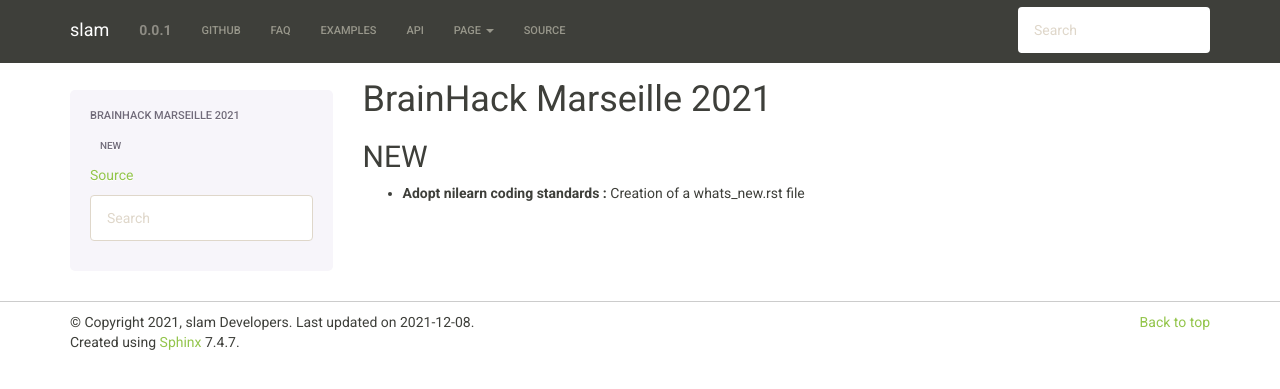
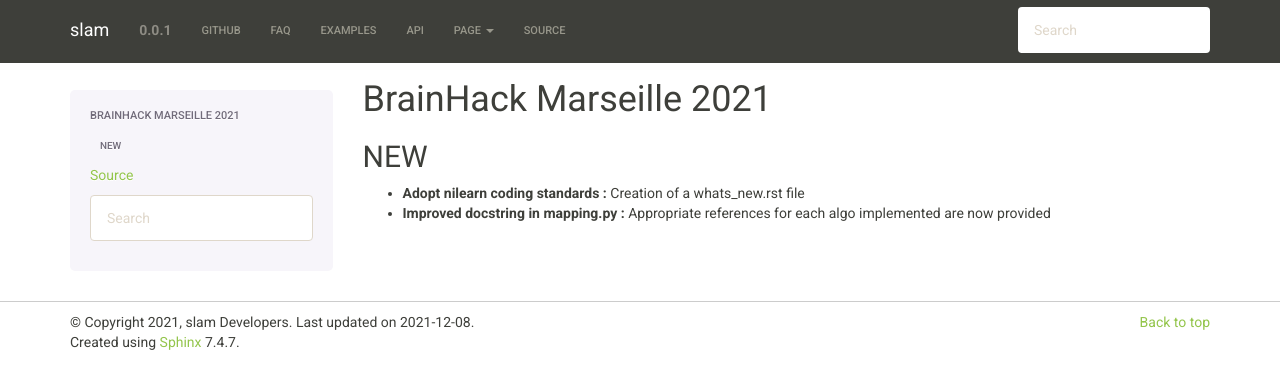
Before and after one commit to brain-slam/slam, a Sphinx documentation site: the page built from doc/whats_new.rst, in a window 1280 px wide. Shown: the top 389 px of the page. Built offline with Sphinx 7.4.7, drawn with Linux system fonts in a browser that asks for light colours.

Commit message:
update whats_new.rst

```diff
--- a/doc/whats_new.rst
+++ b/doc/whats_new.rst
@@ -3,3 +3,4 @@ BrainHack Marseille 2021
 NEW
 ---
 - **Adopt nilearn coding standards :** Creation of a whats_new.rst file
+- **Improved docstring in mapping.py :** Appropriate references for each algo implemented are now provided
```
